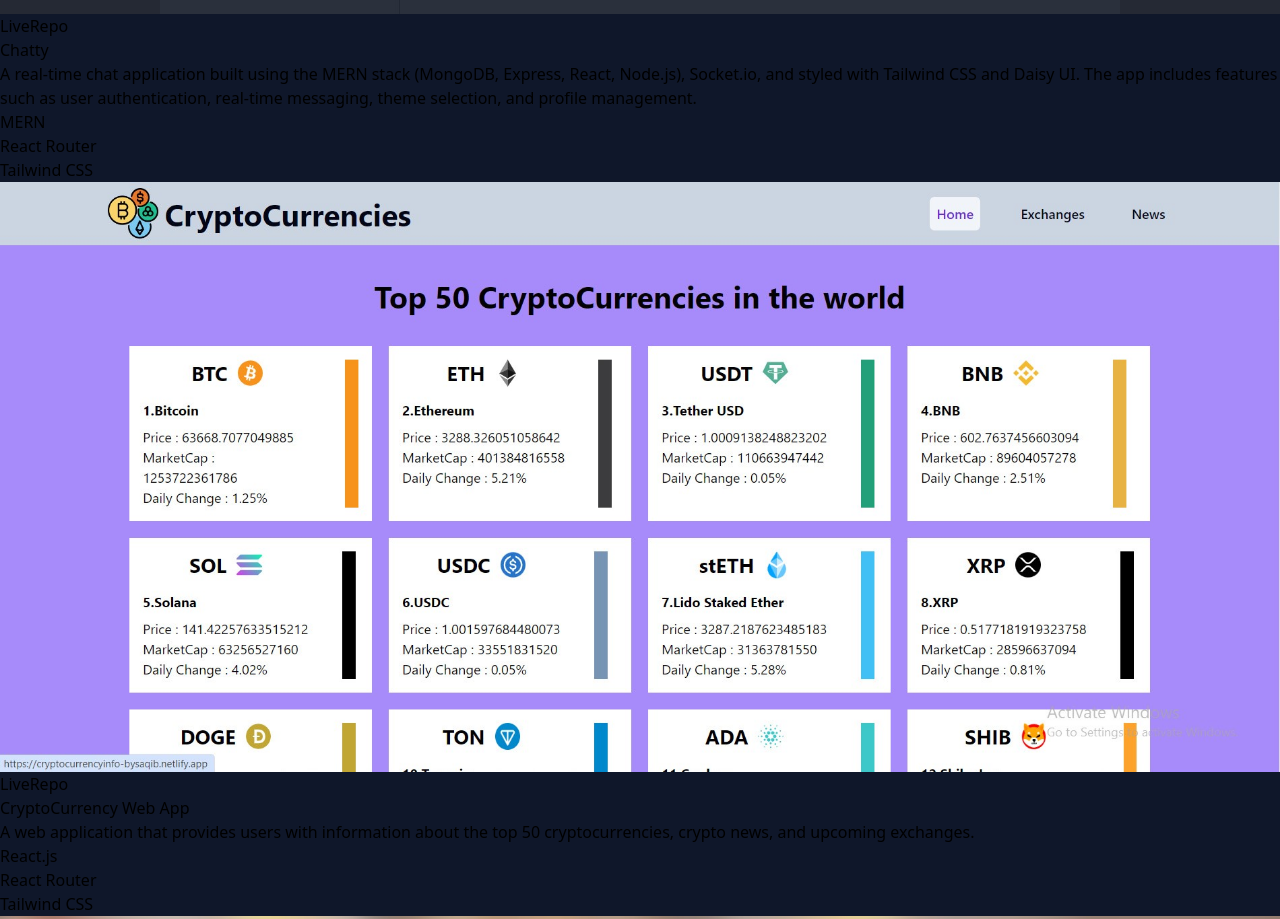
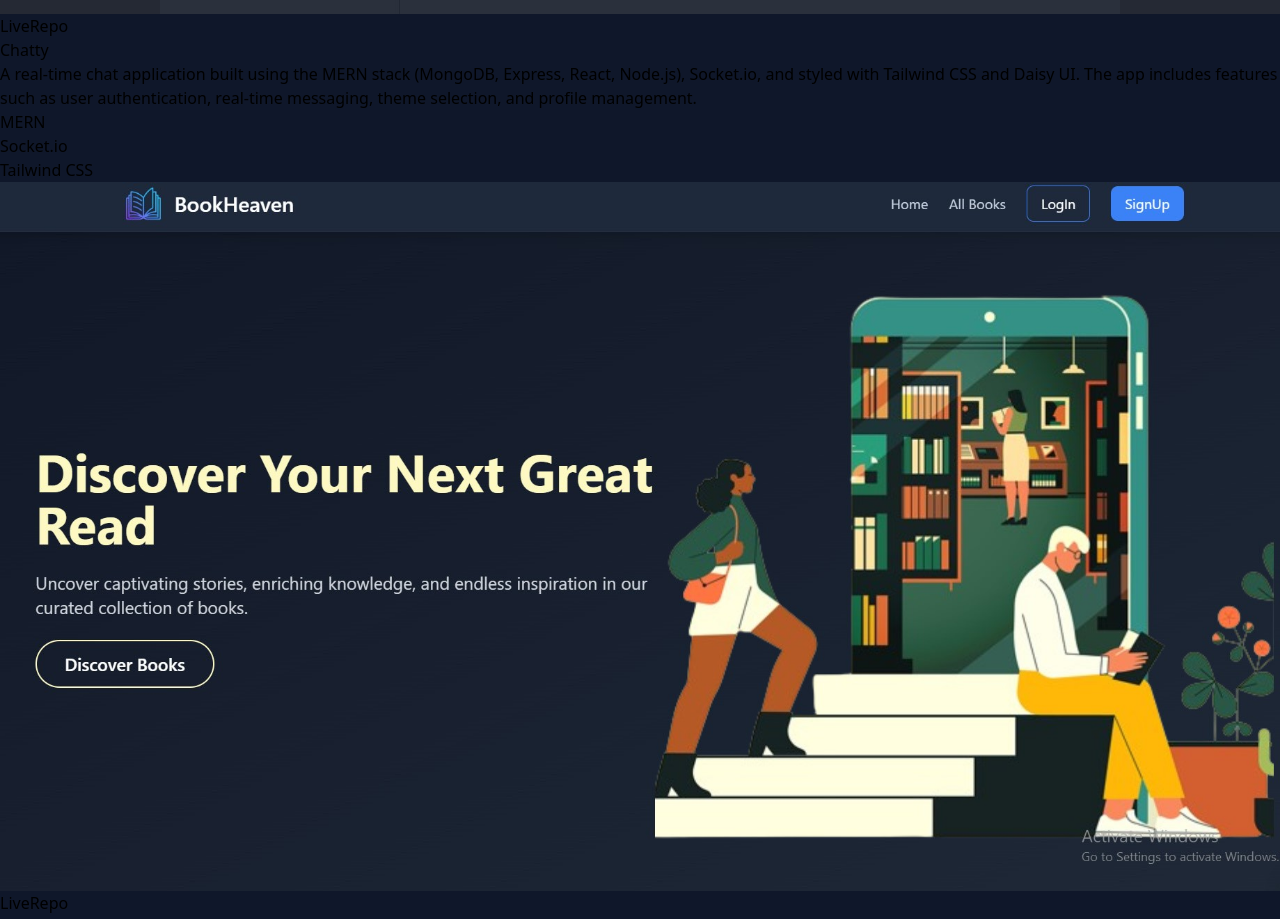
Before and after one commit to saqibbhat48/My-Portfolio, a React (Vite) app: page / in a window 1280 px wide. Shown: the part 3640-4559 px from the top of the page. Built offline with nearby package versions, Linux system fonts and the light colour scheme.

Commit message:
project update

```diff
--- a/src/components/Projects.jsx
+++ b/src/components/Projects.jsx
@@ -1,6 +1,6 @@
 import React from "react";
+import bookStore from "../assets/bookStore.jpg";
 import crypto from "../assets/crypto.jpg";
-import todo from "../assets/todo.jpg";
 import converter from "../assets/converter.jpg";
 import tictactoe from "../assets/tictactoe.jpg";
 import timeless from "../assets/timeless.jpg";
@@ -60,20 +60,20 @@
             </p>
             <div className="flex gap-4 justify-center mt-2">
               <h3 className="bg-slate-900 p-2 rounded-xl">MERN</h3>
-              <h3 className="bg-slate-900 p-2 rounded-xl">React Router</h3>
+              <h3 className="bg-slate-900 p-2 rounded-xl">Socket.io</h3>
               <h3 className="bg-slate-900 p-2 rounded-xl">Tailwind CSS</h3>
             </div>
           </div>
         </div>
 
         <div className="transform transition-transform duration-300 ease-linear hover:scale-105 overflow-hidden shadow-lg shadow-black group container rounded-md flex flex-col justify-center items-center mx-auto bg-cover relative bg-slate-700">
-          <img src={crypto} alt="" />
+          <img src={bookStore} alt="" />
           <div className="opacity-0 group-hover:opacity-95 bg-[gray]/70 absolute inset-0 flex flex-col justify-center items-center">
             <span className="text-2xl font-bold text-white tracking-wider"></span>
 
             <div className="pt-8 text-center">
               <a
-                href="https://cryptocurrencyinfo-bysaqib.netlify.app/"
+                href="https://bookheaven-gc3e.onrender.com/"
                 target="_main"
               >
                 <button className="text-center rounded-lg px-4 py-3 m-2 bg-white text-black font-bold text-lg hover:bg-black hover:text-white duration-300 ease-linear">
@@ -81,7 +81,7 @@
                 </button>
               </a>
               <a
-                href="https://github.com/saqibbhat48/Crypto_Currency_Web_App"
+                href="https://github.com/saqibbhat48/bookStore"
                 target="_main"
               >
                 <button className="text-center rounded-lg px-4 py-3 m-2 bg-white text-black font-bold text-lg hover:bg-black hover:text-white duration-300 ease-linear">
@@ -92,15 +92,14 @@
           </div>
           <div className="p-2 text-white">
             <h1 className="font-bold text-center text-xl underline">
-              CryptoCurrency Web App
+              Book Store
             </h1>
             <p className="p-1 leading-4">
-              A web application that provides users with information about the
-              top 50 cryptocurrencies, crypto news, and upcoming exchanges.
+            A full-stack bookstore web app with authentication, cart functionality, and an admin panel. Users can browse books, add to favorites, place COD orders, and track order status. Admins can manage books and orders.
             </p>
             <div className="flex gap-4 justify-center mt-2">
-              <h3 className="bg-slate-900 p-2 rounded-xl">React.js</h3>
-              <h3 className="bg-slate-900 p-2 rounded-xl">React Router</h3>
+              <h3 className="bg-slate-900 p-2 rounded-xl">MERN</h3>
+              <h3 className="bg-slate-900 p-2 rounded-xl">Redux</h3>
               <h3 className="bg-slate-900 p-2 rounded-xl">Tailwind CSS</h3>
             </div>
           </div>
@@ -182,18 +181,21 @@
         </div>
 
         <div className="transform transition-transform duration-300 ease-linear hover:scale-105 overflow-hidden shadow-lg shadow-black group container rounded-md flex flex-col justify-center items-center mx-auto bg-cover relative bg-slate-700">
-          <img src={todo} alt="" />
+          <img src={crypto} alt="" />
           <div className="opacity-0 group-hover:opacity-95 bg-[gray]/70 absolute inset-0 flex flex-col justify-center items-center">
             <span className="text-2xl font-bold text-white tracking-wider"></span>
 
             <div className="pt-8 text-center">
-              <a href="https://todolist-bysaqib.netlify.app/" target="_main">
+              <a
+                href="https://cryptocurrencyinfo-bysaqib.netlify.app/"
+                target="_main"
+              >
                 <button className="text-center rounded-lg px-4 py-3 m-2 bg-white text-black font-bold text-lg hover:bg-black hover:text-white duration-300 ease-linear">
                   Live
                 </button>
               </a>
               <a
-                href="https://github.com/saqibbhat48/To-Do-List"
+                href="https://github.com/saqibbhat48/Crypto_Currency_Web_App"
                 target="_main"
               >
                 <button className="text-center rounded-lg px-4 py-3 m-2 bg-white text-black font-bold text-lg hover:bg-black hover:text-white duration-300 ease-linear">
@@ -204,17 +206,16 @@
           </div>
           <div className="p-2 text-white">
             <h1 className="font-bold text-center text-xl underline">
-              To-Do List
+              Book Store
             </h1>
             <p className="p-1 leading-4">
-              A web application that allows users to manage their tasks
-              effectively, including features like adding tasks with due dates,
-              marking tasks as completed, editing task names and deleting tasks.
+              A web application that provides users with information about the
+              top 50 cryptocurrencies, crypto news, and upcoming exchanges.
             </p>
             <div className="flex gap-4 justify-center mt-2">
-              <h3 className="bg-slate-900 p-2 rounded-xl">JavaScript</h3>
+              <h3 className="bg-slate-900 p-2 rounded-xl">React.js</h3>
+              <h3 className="bg-slate-900 p-2 rounded-xl">React Router</h3>
               <h3 className="bg-slate-900 p-2 rounded-xl">Tailwind CSS</h3>
-              <h3 className="bg-slate-900 p-2 rounded-xl">HTML</h3>
             </div>
           </div>
         </div>
```
Also changed, not shown: src/assets/bookStore.jpg (added).
